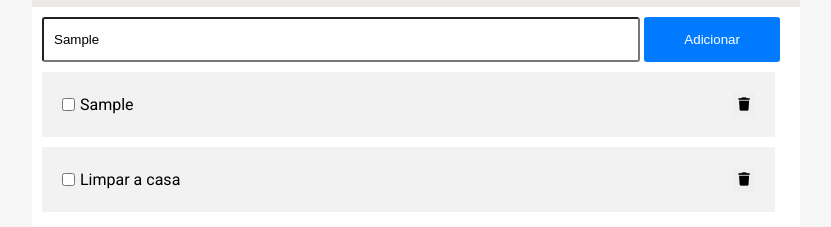
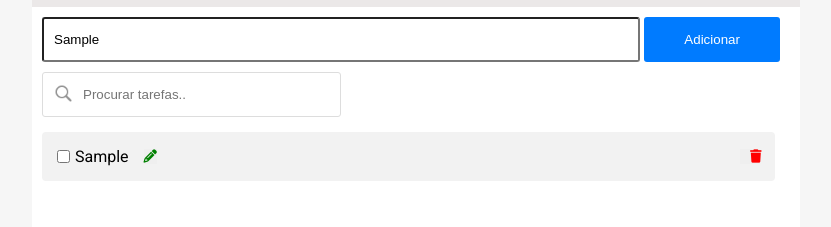
Before and after one commit to devsfe/todoApp, a plain HTML site: page index.html in a window 1280 px wide. Both pictures are taken after typing "Sample" into the empty fields and a click on the button "Adicionar". Shown: the part 193-420 px from the top of the page, without its empty margins (224-1055 px from the left). Drawn offline with Linux system fonts and the light colour scheme.

Commit message:
Editar e filtrar tarefa adicionados

```diff
--- a/index.html
+++ b/index.html
@@ -17,18 +17,12 @@
             <h1 class="todo-title">Todo App</h1>
         </div>
         <div class="todo-body" id="todoBody">
-            <form action="" id="test-form">
+            <form action="" id="form">
                 <input type="text" class="todo-input" placeholder="Adicione uma tarefa" id="add-input">
                 <button type="submit" class="todo-btn" id="add-btn">Adicionar</button>
             </form>
-            <div id="div1"></div>
-            <div class="todo-item" id="itemTodo">
-                <input type="checkbox" class="todo-checkbox">
-                <p class="todo-name">Limpar a casa</p>
-                <button class="todo-button">
-                    <i class="fas fa-trash"></i>
-                </button>
-            </div>
+            <input type="text" class="todo-filter" id="todoFilter" placeholder="Procurar tarefas..">
+
         </div>
     </div>
 
--- a/script.js
+++ b/script.js
@@ -13,23 +13,53 @@ function createTask(evt) {
     const todoItem = document.createElement('div');
     const todoParagraph = document.createElement('p');
     const checkbox = document.createElement('input');
+    const editBtn = document.createElement('button');
     const delBtn = document.createElement('button');
     const trashIcon = document.createElement('i');
+    const editIcon = document.createElement('i');
+
+    todoItem.className = 'todo-item';
+    checkbox.className = 'todo-checkbox';
+    delBtn.className = 'todo-button';
+    editBtn.className = 'edit-button'
+    trashIcon.className = 'fas fa-trash';
+    editIcon.className = 'fas fa-pencil-alt';
     checkbox.type = 'checkbox';
-    checkbox.className = 'todo-checkbox';
     todoParagraph.innerText = inputValue;
-    todoItem.className = 'todo-item';
-    delBtn.className = 'todo-button';
-    trashIcon.className = 'fas fa-trash';
+    todoParagraph.contentEditable = 'false'
+
     delBtn.appendChild(trashIcon);
-
+    editBtn.appendChild(editIcon);
     todoItem.appendChild(checkbox);
     todoItem.appendChild(todoParagraph);
+    todoItem.appendChild(editBtn);
     todoItem.appendChild(delBtn);
 
-    const div1 = document.getElementById('div1');
+    const todoFilter = document.getElementById('todoFilter');
 
-    //Remove task
+    //Filtrar task
+    todoFilter.addEventListener('keyup', function() {
+        var filter = todoFilter.value.toUpperCase();
+        var txtValue = todoParagraph.textContent || todoParagraph.innerText;
+        if(txtValue.toUpperCase().indexOf(filter) > -1) {
+            todoItem.style.display = '';
+        } else {
+            todoItem.style.display = 'none';
+        }
+    });
+
+    //Editar task
+    editBtn.addEventListener('focus', function(e) {
+        todoParagraph.contentEditable = 'true';
+        todoParagraph.focus();
+    });
+
+    editBtn.addEventListener('blur', function(e) {
+
+        todoParagraph.focus();
+    })
+
+    //Remover task
     delBtn.addEventListener('click', function(e) {
         delBtn.parentElement.remove();
     })
@@ -38,13 +68,9 @@ function createTask(evt) {
     if(inputValue == '') {
         alert('Digite uma tarefa válida')
     } else {
-        todoBody.insertBefore(todoItem, div1);
+        todoBody.insertBefore(todoItem, todoFilter.nextSibling);
     }
 
 }
 
-
-
-
-
 addBtn.addEventListener('click', createTask);
--- a/style.css
+++ b/style.css
@@ -47,6 +47,19 @@ form {
     padding: 0 10px;
 }
 
+.todo-filter {
+    width: 40%;
+    height: 45px;
+    border-radius: 3px;
+    padding: 0 40px;
+    border: 1px solid #ddd;
+    background-image:  url('searchicon.png');
+    background-size: 8%;
+    background-position: 8px 8px;
+    background-repeat: no-repeat;
+    margin: 0 0 15px ;
+}
+
 .todo-btn {
     color: #fff;
     background-color: #007BFF;
@@ -65,10 +78,12 @@ form {
 .todo-item {
     display: flex;
     align-items: center;
-    padding: 20px;
+    padding: 15px;
     background-color: #F2F2F2;
     width: 98%;
     margin: 0 0 10px 0;
+    animation: animate .6s;
+    border-radius: 4px;
 }
 
 .todo-checkbox {
@@ -76,8 +91,28 @@ form {
 }
 
 .todo-button {
+    cursor: pointer;
+    padding: 0 10px;
+    border: none;
+    width: 5px;
     margin-left: auto;
+    color: red;
+}
+
+.edit-button {
     cursor: pointer;
-    padding: 5px;
+
     border: none;
+    color: green;
+    margin: 0 0 0 15px;
 }
+
+@keyframes animate {
+    from {
+        opacity: 0;
+    }
+
+    to {
+        opacity: 1;
+    }
+}
```
Also changed, not shown: searchicon.png (added).
